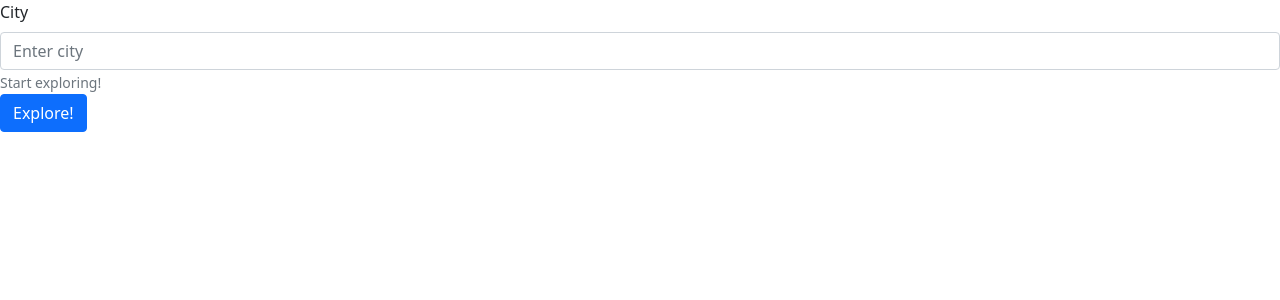
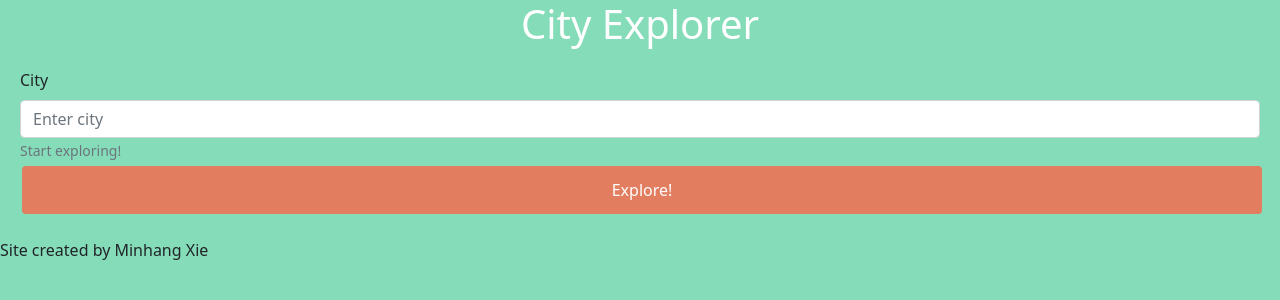
Before and after one commit to minxie97/city-explorer, a React (Create React App) app: page / in a window 1280 px wide. Shown: the top 300 px of the page. Built offline with nearby package versions, Linux system fonts and the light colour scheme.

Commit message:
header, main, footer

```diff
--- /dev/null
+++ b/src/App.css
@@ -0,0 +1,47 @@
+html {
+  background-color: #85dcb8;
+}
+
+#body {
+  background: #85dcb8;
+  overflow-y: hidden;
+  min-height: 100%;
+}
+
+#footer {
+  display:inline!important
+}
+
+h1, #coordinates {
+  text-align: center;
+  color: white;
+}
+
+#map {
+  display: block;
+  margin-left: auto;
+  margin-right: auto;
+}
+
+#search {
+  width: 100%;
+  padding: 12px 20px;
+  margin: 8px 0;
+  box-sizing: border-box;
+  border-radius: 50%;
+}
+
+#explore {
+  background-color: #e27d60;
+  border: none;
+  color: white;
+  padding: 12px 20px;
+  text-decoration: none;
+  margin: 4px 2px;
+  cursor: pointer;
+  width: 100%
+}
+
+#map {
+  box-shadow: 0 4px 8px 0 rgba(0, 0, 0, 0.2), 0 6px 20px 0 rgba(0, 0, 0, 0.19);
+}
--- a/src/App.js
+++ b/src/App.js
@@ -1,64 +1,18 @@
 import React, { Component } from 'react';
-import axios from 'axios';
-import Search from './Search.js';
-import Error from './Error.js';
-import City from './City.js';
-import Coordinates from './Coordinates.js';
-import Map from './Map.js';
+import Header from "./Header.js";
+import Main from "./Main.js";
+import Footer from "./Footer.js";
+import "./App.css";
+import 'bootstrap/dist/css/bootstrap.min.css';
 
 export default class App extends Component {
 
-  constructor(props) {
-    super(props);
-    this.state = {
-      location: "",
-      mapData: "",
-      cityValue: "",
-      error: false
-    }
-  }
-
-  handleClick= async (event) => {
-
-    try {
-      event.preventDefault();
-      await this.changeLocation();
-      this.getMap();
-
-    } catch (e) {
-      console.error(e);
-      this.setState({ error: true })
-    }
-  }
-
-  handleChange = (event) => {
-    event.preventDefault();
-    this.setState({ cityValue: event.target.value })
-    console.log(this.state.cityValue);
-  }
-
-  changeLocation = async () => {
-    const urlLoc = `https://us1.locationiq.com/v1/search.php?key=${process.env.REACT_APP_LOCATION_KEY}&q=${this.state.cityValue}&format=json`;
-
-    let response = await axios.get(urlLoc);
-    this.setState({ location: response.data[0] });
-  }
-
-  getMap = async () => {
-    const urlMap = `https://maps.locationiq.com/v3/staticmap?key=${process.env.REACT_APP_LOCATION_KEY}&center=${this.state.location.lat},${this.state.location.lon}&zoom=12`;
-
-    let response = await axios.get(urlMap);
-    this.setState({ mapData: response });
-  }
-
   render() {
     return (
-      <div>
-        <Search handleClick={this.handleClick} handleChange={this.handleChange} cityValue={this.state.cityValue}/>
-        <Error error={this.state.error}/>
-        <City location={this.state.location} />
-        <Coordinates location={this.state.location} />
-        <Map mapData={this.state.mapData} />
+      <div id="body">
+        <Header />
+        <Main />
+        <Footer />
       </div>
     )
   }
--- a/src/Coordinates.js
+++ b/src/Coordinates.js
@@ -5,7 +5,7 @@ export default class Coordinates extends Component {
     render() {
         return(
             <div>
-                {this.props.location && <p>{this.props.location.lat}, {this.props.location.lon}</p>}
+                {this.props.location && <p id="coordinates">{this.props.location.lat}, {this.props.location.lon}</p>}
             </div>
         )
     }
--- /dev/null
+++ b/src/Footer.js
@@ -0,0 +1,10 @@
+import { Component } from "react";
+
+export default class Footer extends Component {
+
+    render() {
+        return (
+            <p id="footer">Site created by Minhang Xie</p>
+        )
+    }
+}
--- /dev/null
+++ b/src/Header.js
@@ -0,0 +1,11 @@
+import { Component } from "react";
+
+class Header extends Component {
+    render() {
+        return (
+            <h1 id="title">City Explorer</h1>
+        )
+    }
+}
+
+export default Header;
--- /dev/null
+++ b/src/Main.js
@@ -0,0 +1,65 @@
+import { Component } from "react";
+import axios from 'axios';
+import Search from './Search.js';
+import Error from './Error.js';
+import City from './City.js';
+import Coordinates from './Coordinates.js';
+import Map from './Map.js';
+
+export default class Main extends Component {
+
+    constructor(props) {
+        super(props);
+        this.state = {
+          location: "",
+          mapData: "",
+          cityValue: "",
+          error: false
+        }
+      }
+
+      handleClick= async (event) => {
+
+        try {
+          event.preventDefault();
+          await this.changeLocation();
+          this.getMap();
+
+        } catch (e) {
+          console.error(e);
+          this.setState({ error: true })
+        }
+      }
+
+      handleChange = (event) => {
+        event.preventDefault();
+        this.setState({ cityValue: event.target.value })
+        console.log(this.state.cityValue);
+      }
+
+      changeLocation = async () => {
+        const urlLoc = `https://us1.locationiq.com/v1/search.php?key=${process.env.REACT_APP_LOCATION_KEY}&q=${this.state.cityValue}&format=json`;
+
+        let response = await axios.get(urlLoc);
+        this.setState({ location: response.data[0] });
+      }
+
+      getMap = async () => {
+        const urlMap = `https://maps.locationiq.com/v3/staticmap?key=${process.env.REACT_APP_LOCATION_KEY}&center=${this.state.location.lat},${this.state.location.lon}&zoom=12`;
+
+        let response = await axios.get(urlMap);
+        this.setState({ mapData: response });
+      }
+
+      render() {
+        return (
+          <div>
+            <Search handleClick={this.handleClick} handleChange={this.handleChange} cityValue={this.state.cityValue}/>
+            <Error error={this.state.error}/>
+            <City location={this.state.location} />
+            <Coordinates location={this.state.location} />
+            <Map mapData={this.state.mapData} />
+          </div>
+        )
+      }
+}
--- a/src/Map.js
+++ b/src/Map.js
@@ -5,7 +5,7 @@ export default class Map extends Component {
     render() {
         return (
             <div>
-                {this.props.mapData && <img src={this.props.mapData.config.url} alt="Map of the city"/>}
+                {this.props.mapData && <img id="map" src={this.props.mapData.config.url} alt="Map of the city"/>}
             </div>
         )
     }
--- a/src/Search.js
+++ b/src/Search.js
@@ -1,15 +1,14 @@
 import { Component } from "react";
 import Form from 'react-bootstrap/Form';
 import Button from "react-bootstrap/Button";
-import 'bootstrap/dist/css/bootstrap.min.css';
 
 export default class Search extends Component {
 
     render() {
         return (
             <div>
-                <Form noValidate onChange={this.props.handleChange} value={this.props.cityValue}>
-                    <Form.Group >
+                <Form id="search" onChange={this.props.handleChange} value={this.props.cityValue}>
+                    <Form.Group>
                         <Form.Label>City</Form.Label>
                         <Form.Control type="text" placeholder="Enter city" />
                         <Form.Text className="text-muted">
@@ -17,7 +16,7 @@ export default class Search extends Component {
                         </Form.Text>
                         </Form.Group>
 
-                    <Button onClick={this.props.handleClick} variant="primary" type="click">
+                    <Button id="explore" onClick={this.props.handleClick} variant="primary" type="click">
                         Explore!
                     </Button>
                 </Form>
--- a/src/index.js
+++ b/src/index.js
@@ -2,7 +2,6 @@ import React from 'react';
 import ReactDOM from 'react-dom';
 import './index.css';
 import App from './App';
-import reportWebVitals from './reportWebVitals';
 
 ReactDOM.render(
   <React.StrictMode>
@@ -14,4 +13,3 @@ ReactDOM.render(
 // If you want to start measuring performance in your app, pass a function
 // to log results (for example: reportWebVitals(console.log))
 // or send to an analytics endpoint. Learn more: https://bit.ly/CRA-vitals
-reportWebVitals();
--- a/src/reportWebVitals.js
+++ /dev/null
@@ -1,13 +0,0 @@
-const reportWebVitals = onPerfEntry => {
-  if (onPerfEntry && onPerfEntry instanceof Function) {
-    import('web-vitals').then(({ getCLS, getFID, getFCP, getLCP, getTTFB }) => {
-      getCLS(onPerfEntry);
-      getFID(onPerfEntry);
-      getFCP(onPerfEntry);
-      getLCP(onPerfEntry);
-      getTTFB(onPerfEntry);
-    });
-  }
-};
-
-export default reportWebVitals;
```
Also changed, not shown: src/setupTests.js (deleted, +0 -5 lines), src/logo.svg (deleted).
